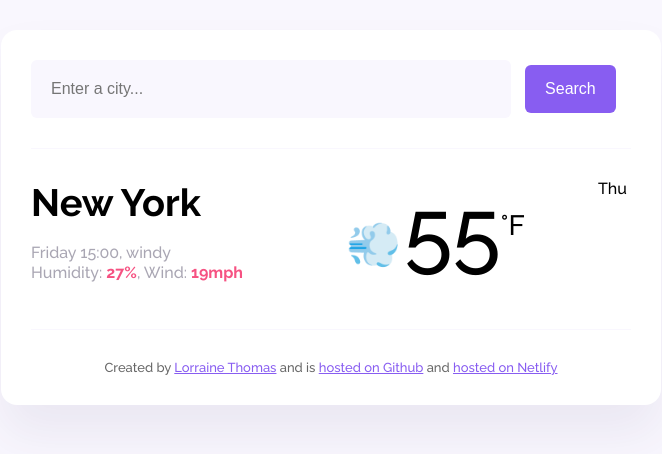
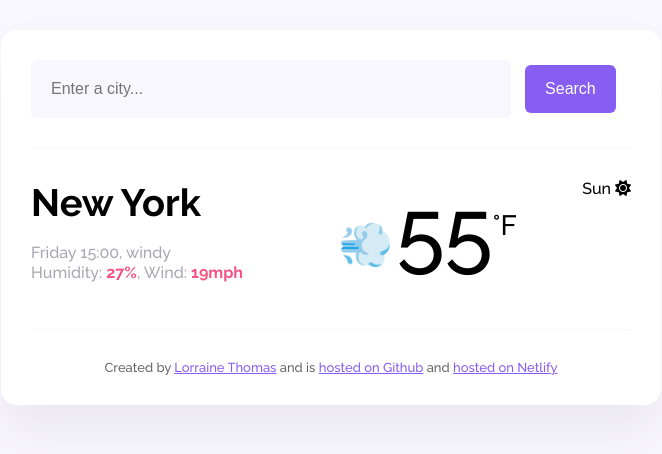
Before and after one commit to lorraineathomas/weather-app-project, a plain HTML site: page index.html in a window 1280 px wide. Shown: the whole page, without its empty margins (309-971 px from the left). Drawn offline with nearby package versions, Linux system fonts and the light colour scheme.

Commit message:
started adding font awesome icons

```diff
--- a/index.html
+++ b/index.html
@@ -9,6 +9,7 @@
     <link href="https://fonts.googleapis.com/css2?family=Raleway:ital,wght@0,100..900;1,100..900&display=swap" rel="stylesheet">
     <link rel="stylesheet" href="src/styles.css">
     <script src="https://cdn.jsdelivr.net/npm/axios@1.6.7/dist/axios.min.js"></script>
+    <script src="https://kit.fontawesome.com/66b27bfaa7.js" crossorigin="anonymous"></script>
 </head>
 <body>
     <div class="weather-app">
@@ -36,8 +37,8 @@
     </div>
     <div class="row">
         <div class="col-2">
-            Thu
-            <img src="" alt="">
+            Sun
+            <i class="fa-solid fa-sun"></i>
         </div>
     </div>
 </div>
```
